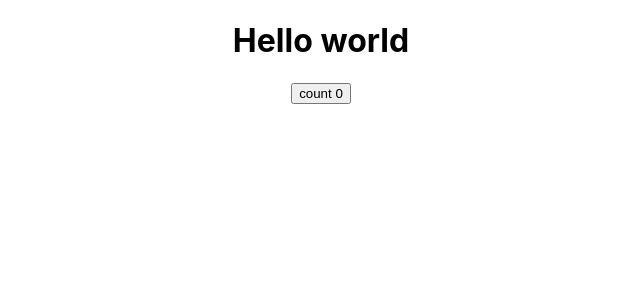
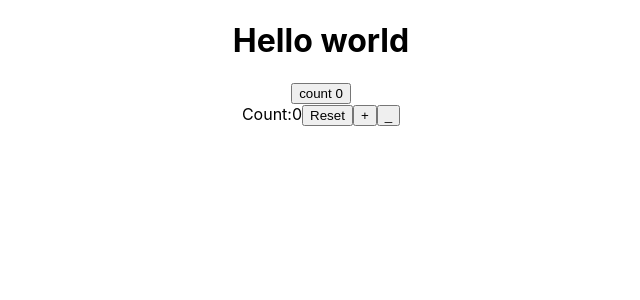
Before and after one commit to Monishasaravanan17/react-hooks, a React (Create React App) app: page / in a window 1280 px wide. Shown: the top 300 px of the page, without its empty margins (319-959 px from the left). Built offline with nearby package versions, Linux system fonts and the light colour scheme.

Commit message:
commit Hookscounterone

```diff
--- a/src/App.js
+++ b/src/App.js
@@ -1,4 +1,5 @@
 import HookCounter from './component/HooksCounter';
+import HooksCounterone from './component/HooksCounterone';
 import './App.css';
 
 function App() {
@@ -6,6 +7,7 @@ function App() {
     <div className="App">
       <h1>Hello world</h1>
       <HookCounter/>
+      <HooksCounterone/>
     </div>
   );
 }
--- /dev/null
+++ b/src/component/HooksCounterone.js
@@ -0,0 +1,15 @@
+import React,{useState} from "react";
+function HookCounterone(){
+    const initialCount = 0
+    const[count,setCount] = useState(initialCount)
+    return(
+        <div>
+            Count:{count}
+            <button onClick={() => setCount(initialCount)}>Reset</button>
+            <button onClick={() => setCount(count+1)}>+</button>
+            <button onClick={() => setCount(count-1)}>_</button>
+
+        </div>
+    )
+}
+export default HookCounterone;
```
